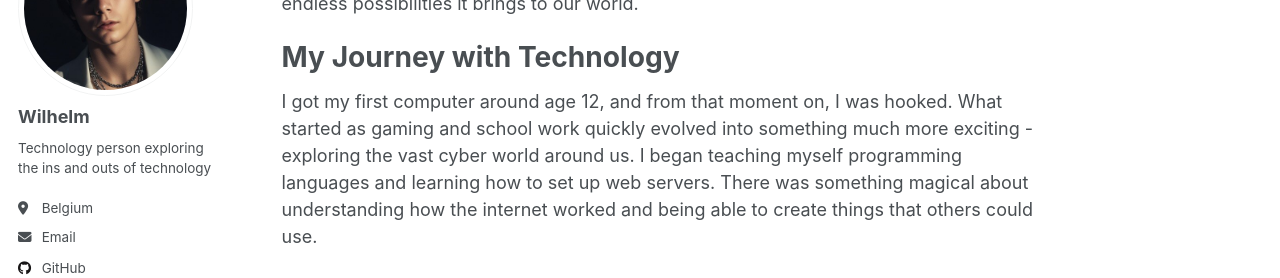
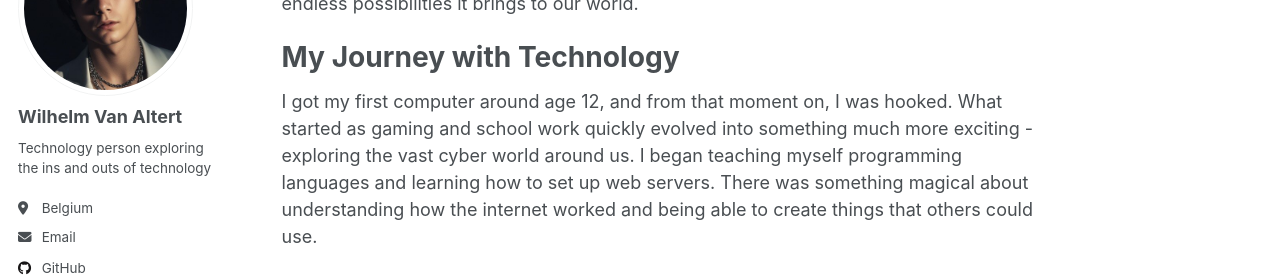
Before and after one commit to liechtenberg/liechtenberg, a Jekyll site: the page built from _pages/about.md, in a window 1280 px wide. Shown: the part 178-456 px from the top of the page. Built offline with Jekyll 4.4.1, drawn with Linux system fonts in a browser that asks for light colours; a script that is not in the unit is left out.

Commit message:
Update _config.yml

```diff
--- a/_config.yml
+++ b/_config.yml
@@ -24,7 +24,7 @@ repository               : "liechtenberg/liechtenberg.github.io"
 author:
   # Biographic information
   avatar           : "profile.jpg"
-  name             : "Wilhelm"
+  name             : "Wilhelm Van Altert"
   pronouns         : # example: "she/her"
   bio              : "Technology person exploring the ins and outs of technology"
   location         : "Belgium"
```
